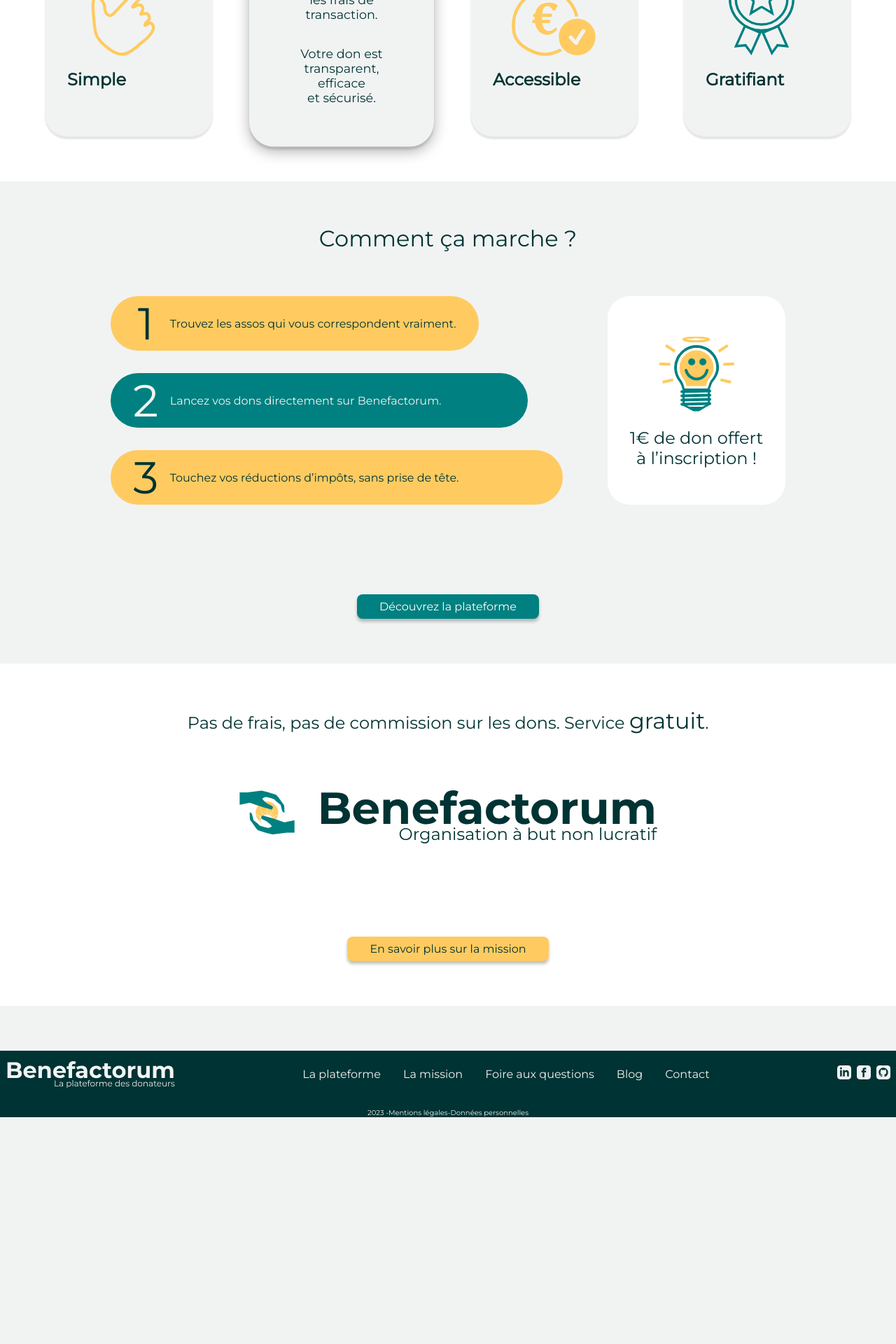
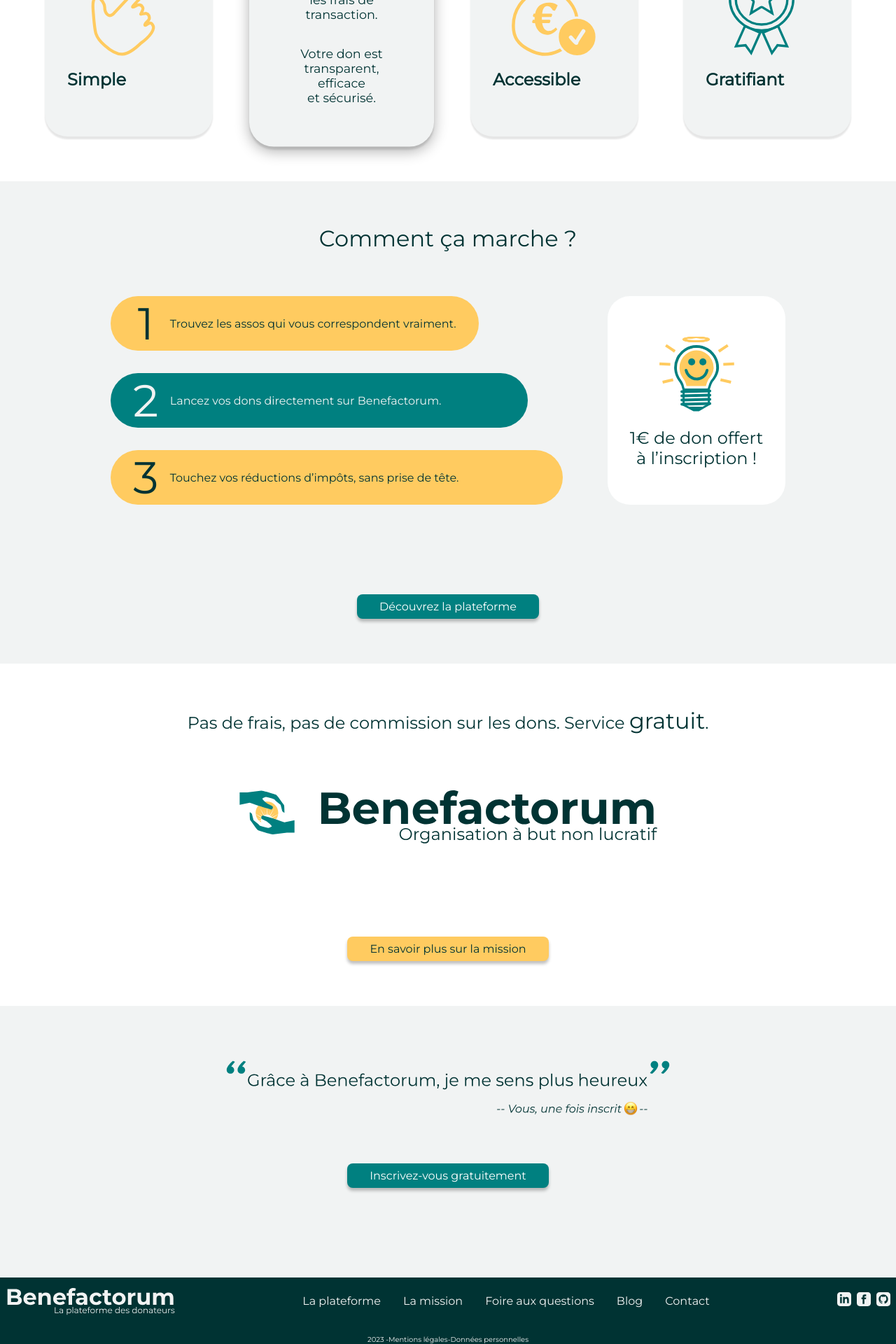
Before and after one commit to mpressen/benefactorum-docs, a Jekyll site: the page built from index.html, in a window 1280 px wide. Shown: the part 1018-2938 px from the top of the page at 70% size. Built offline with Jekyll 4.4.1, drawn with Linux system fonts in a browser that asks for light colours; before the commit the page ends 2614 px from its top, so only the background shows below that.

Commit message:
add quote

```diff
--- a/_sass/main.scss
+++ b/_sass/main.scss
@@ -39,6 +39,7 @@
     font-size: 32px;
     font-weight: normal;
     text-align: center;
+    min-width: 312px;
   }
 
   h2 {
@@ -46,7 +47,7 @@
     font-weight: normal;
     line-height: 36px;
     text-align: center;
-    min-width: 300px;
+    min-width: 312px;
   }
 
   section {
@@ -160,6 +161,18 @@
   }
 }
 
+.quote {
+  flex-direction: column;
+  align-items: center;
+
+  img {
+    @media only screen and (max-width: 361px) {
+      width: 100%;
+      min-width: 312px;
+    }
+  }
+}
+
 .non-profit {
   background-color: white;
   flex-direction: column;
@@ -174,7 +187,7 @@
   img {
     width: 100%;
     max-width: 599px;
-    min-width: 300px;
+    min-width: 312px;
   }
 }
 
@@ -208,7 +221,7 @@
       display: flex;
       flex-direction: column;
       gap: 32px;
-      min-width: 300px;
+      min-width: 312px;
 
       .step {
         display: flex;
@@ -289,7 +302,6 @@
     flex-wrap: wrap;
 
     .text-section {
-      min-width: 320px;
       display: flex;
       flex-direction: column;
       justify-content: center;
--- a/index.html
+++ b/index.html
@@ -148,9 +148,19 @@
     <source media="(min-width: 600px)" srcset="./assets/images/benefactorum/non-profit-full-logo.svg">
     <img src="./assets/images/benefactorum/non-profit-small-logo.svg" alt="Benefactorum" />
   </picture>
-    <a href="/la-mission.html" class="margin-top button">
-      En savoir plus sur la mission
-    </a>
+  <a href="/la-mission.html" class="margin-top button">
+    En savoir plus sur la mission
+  </a>
+</section>
+
+<section class="quote">
+  <picture>
+    <source media="(min-width: 648px)" srcset="./assets/images/quotes/1-full.svg">
+    <img src="./assets/images/quotes/1-small.svg" />
+  </picture>
+  <a href="#signup" class="button">
+    Inscrivez-vous gratuitement
+  </a>
 </section>
 
 <script>
```
Also changed, not shown: assets/images/quotes/1-full.svg (added), assets/images/quotes/1-small.svg (added), 5 other files.
